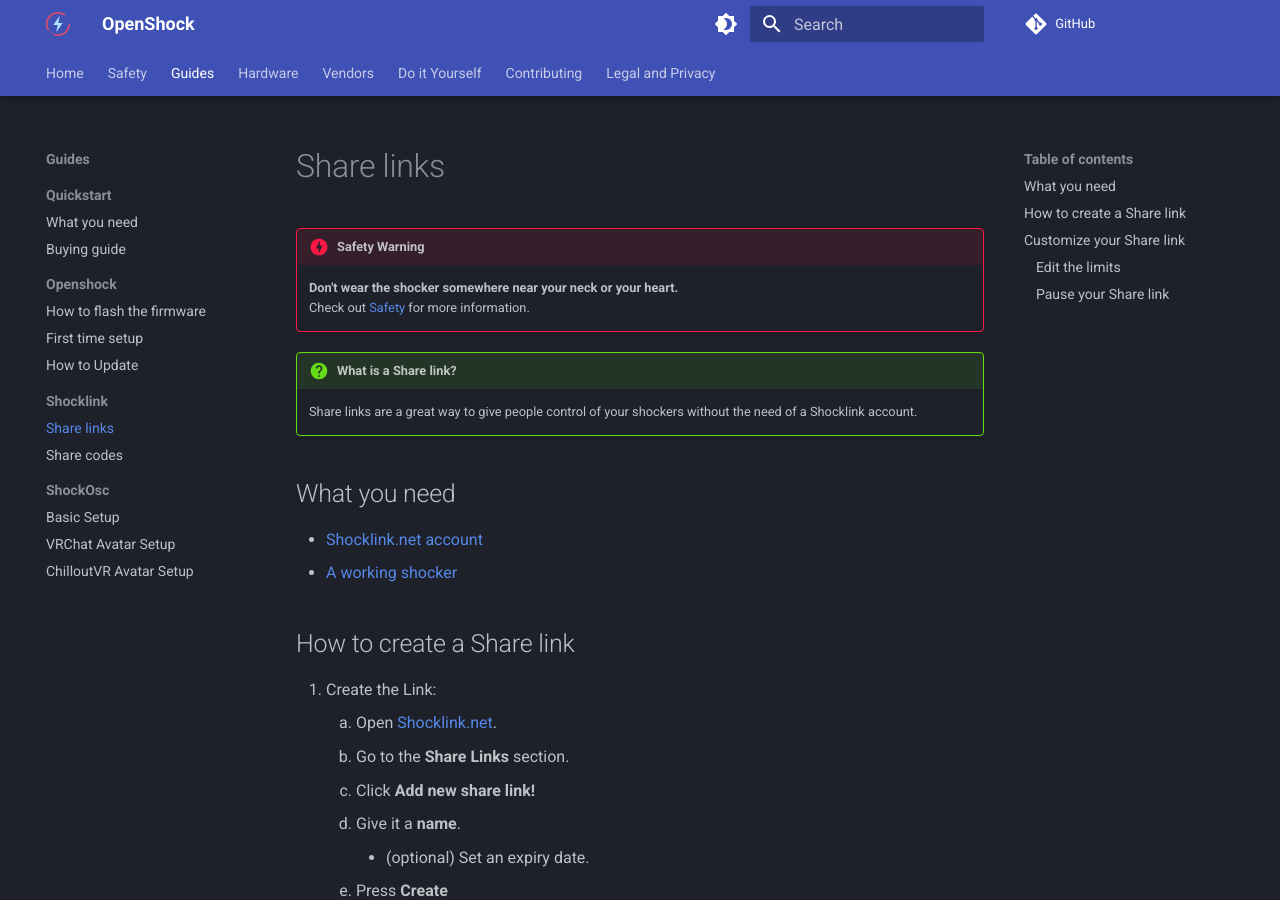
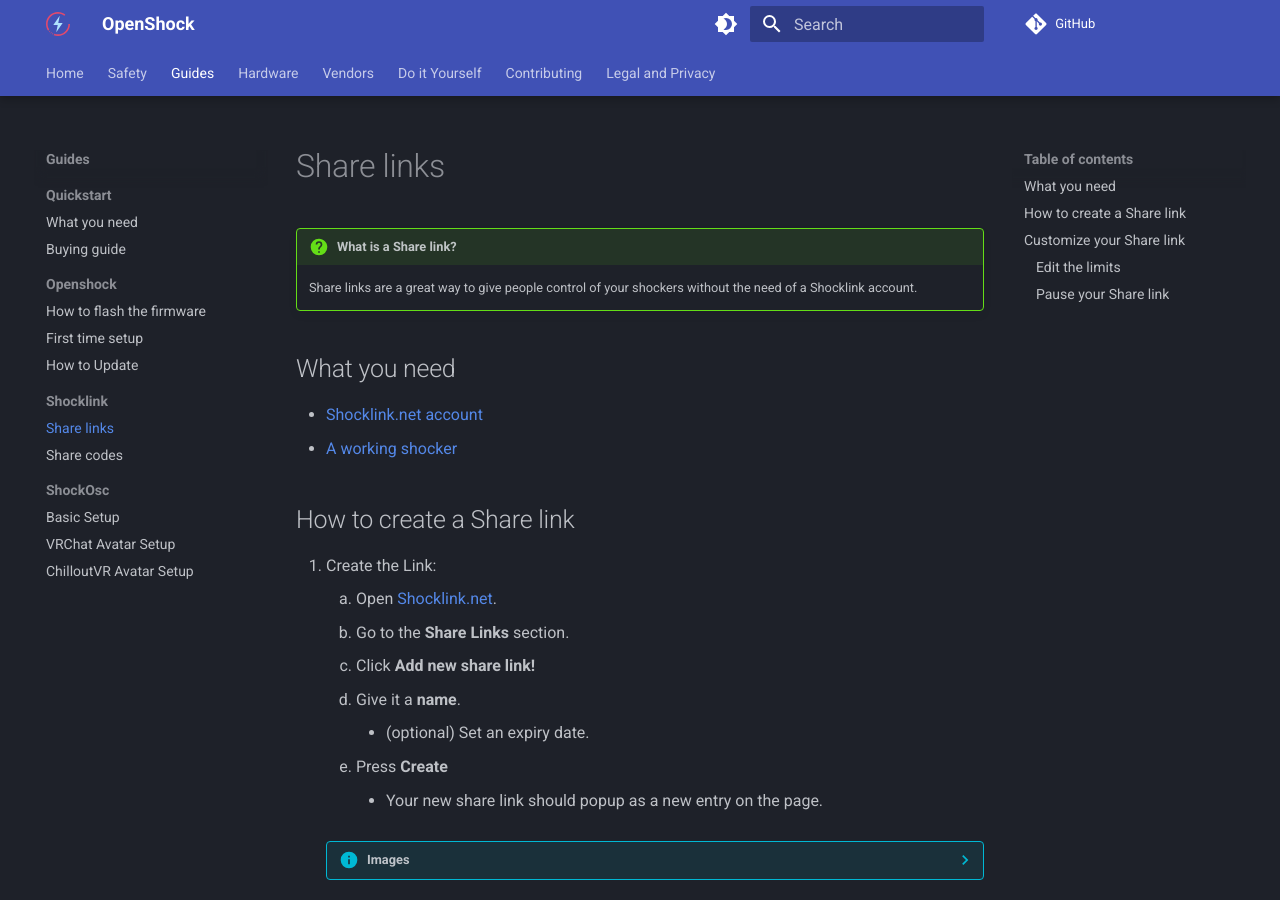
Before and after one commit to OpenShock/Wiki, an MkDocs documentation site: the page built from docs/guides/shocklink-sharelinks.md, in a window 1280 px wide and 900 px high. Built offline with MkDocs 1.6.1 and Material for MkDocs 9.7.7, drawn with Linux system fonts in a browser that asks for light colours; comment, search, counter and statistics services are not loaded.

Commit message:
Remove redundant warnings

```diff
--- a/docs/guides/shocklink-sharelinks.md
+++ b/docs/guides/shocklink-sharelinks.md
@@ -1,8 +1,4 @@
 # Share links
-
-!!! danger "Safety Warning"
-    **Don't wear the shocker somewhere near your neck or your heart.**
-    Check out [Safety](../safety/safety-rules.md) for more information.
 
 !!! question "What is a Share link?"
     Share links are a great way to give people control of your shockers without the need of a Shocklink account.
```
Also changed, not shown: docs/guides/shocklink-sharecodes.md (+0 -4 lines).
